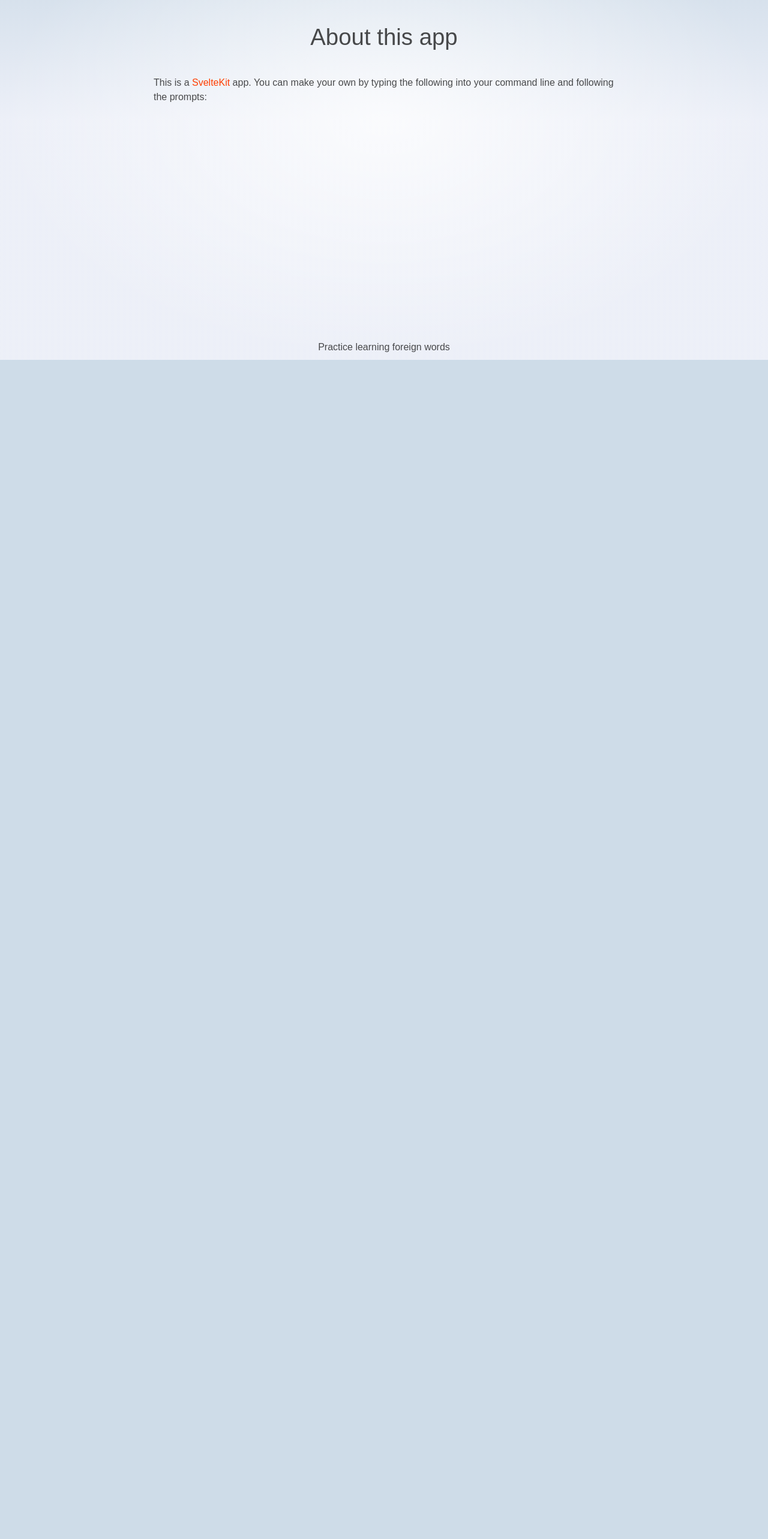
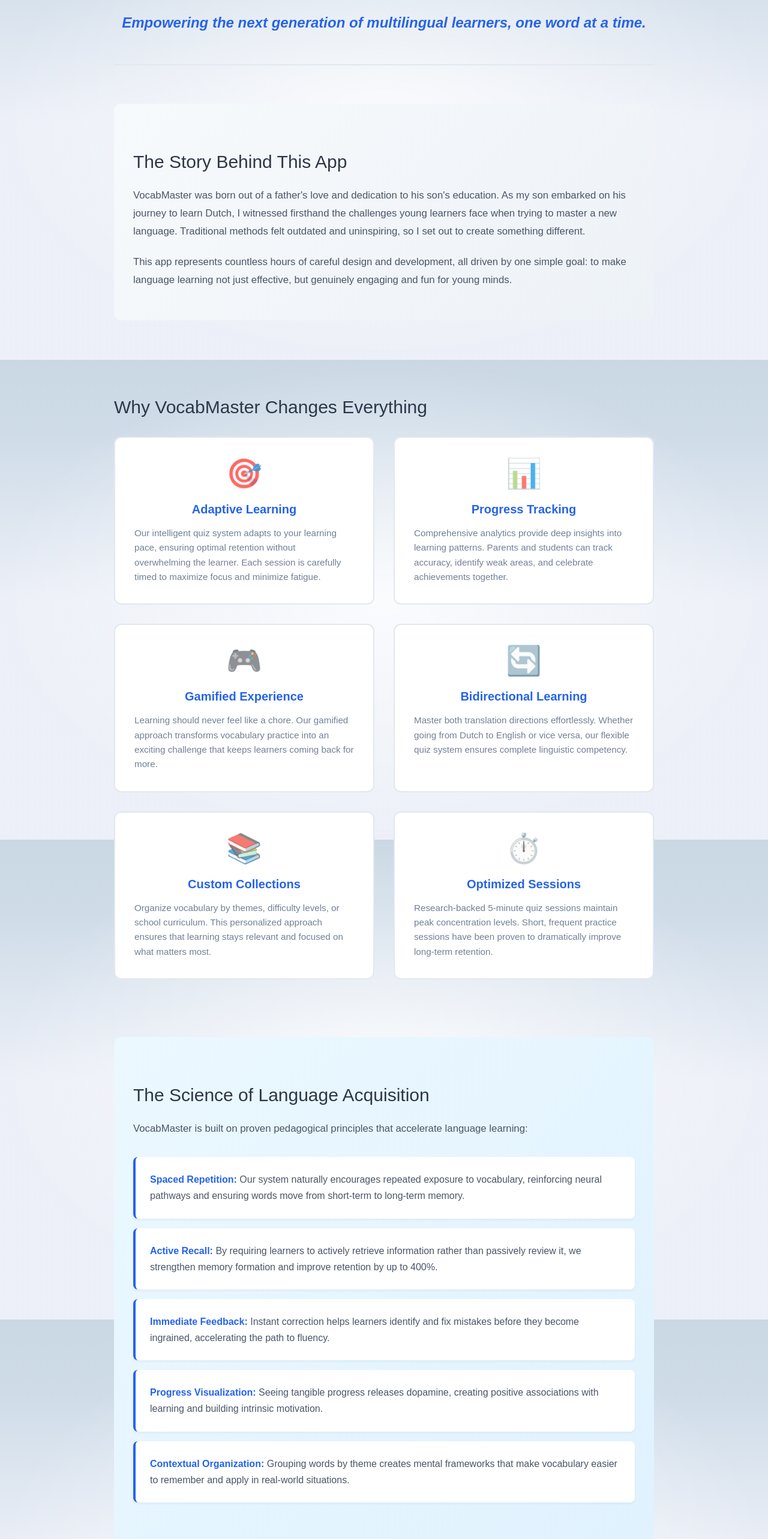
Before and after one commit to tclaes/word-learner, a SvelteKit app: page /about in a window 1280 px wide. Shown: the part 200-2766 px from the top of the page at 60% size. Before the commit the page ends 800 px from the top, so only its background shows below. Built offline with nearby package versions, Linux system fonts and the light colour scheme; no server answers.

Commit message:
Updated +page.svelte

```diff
--- a/src/routes/about/+page.svelte
+++ b/src/routes/about/+page.svelte
@@ -1,13 +1,337 @@
 <svelte:head>
 	<title>About</title>
-	<meta name="description" content="About this app" />
+	<meta name="description" content="About VocabMaster - A Revolutionary Language Learning Platform" />
 </svelte:head>
 
 <div class="text-column">
-	<h1>About this app</h1>
+	<h1>About VocabMaster</h1>
 
-	<p>
-		This is a <a href="https://svelte.dev/docs/kit">SvelteKit</a> app. You can make your own by typing
-		the following into your command line and following the prompts:
-	</p>
+	<section class="hero-section">
+		<p class="tagline">
+			Empowering the next generation of multilingual learners, one word at a time.
+		</p>
+	</section>
+
+	<section class="story-section">
+		<h2>The Story Behind This App</h2>
+		<p>
+			VocabMaster was born out of a father's love and dedication to his son's education.
+			As my son embarked on his journey to learn Dutch, I witnessed firsthand the challenges
+			young learners face when trying to master a new language. Traditional methods felt
+			outdated and uninspiring, so I set out to create something different.
+		</p>
+		<p>
+			This app represents countless hours of careful design and development, all driven by
+			one simple goal: to make language learning not just effective, but genuinely engaging
+			and fun for young minds.
+		</p>
+	</section>
+
+	<section class="features-section">
+		<h2>Why VocabMaster Changes Everything</h2>
+		<div class="features-grid">
+			<div class="feature-card">
+				<div class="feature-icon">🎯</div>
+				<h3>Adaptive Learning</h3>
+				<p>
+					Our intelligent quiz system adapts to your learning pace, ensuring optimal
+					retention without overwhelming the learner. Each session is carefully timed
+					to maximize focus and minimize fatigue.
+				</p>
+			</div>
+			<div class="feature-card">
+				<div class="feature-icon">📊</div>
+				<h3>Progress Tracking</h3>
+				<p>
+					Comprehensive analytics provide deep insights into learning patterns. Parents
+					and students can track accuracy, identify weak areas, and celebrate achievements
+					together.
+				</p>
+			</div>
+			<div class="feature-card">
+				<div class="feature-icon">🎮</div>
+				<h3>Gamified Experience</h3>
+				<p>
+					Learning should never feel like a chore. Our gamified approach transforms
+					vocabulary practice into an exciting challenge that keeps learners coming
+					back for more.
+				</p>
+			</div>
+			<div class="feature-card">
+				<div class="feature-icon">🔄</div>
+				<h3>Bidirectional Learning</h3>
+				<p>
+					Master both translation directions effortlessly. Whether going from Dutch to
+					English or vice versa, our flexible quiz system ensures complete linguistic
+					competency.
+				</p>
+			</div>
+			<div class="feature-card">
+				<div class="feature-icon">📚</div>
+				<h3>Custom Collections</h3>
+				<p>
+					Organize vocabulary by themes, difficulty levels, or school curriculum.
+					This personalized approach ensures that learning stays relevant and focused
+					on what matters most.
+				</p>
+			</div>
+			<div class="feature-card">
+				<div class="feature-icon">⏱️</div>
+				<h3>Optimized Sessions</h3>
+				<p>
+					Research-backed 5-minute quiz sessions maintain peak concentration levels.
+					Short, frequent practice sessions have been proven to dramatically improve
+					long-term retention.
+				</p>
+			</div>
+		</div>
+	</section>
+
+	<section class="impact-section">
+		<h2>The Science of Language Acquisition</h2>
+		<p>
+			VocabMaster is built on proven pedagogical principles that accelerate language learning:
+		</p>
+		<ul class="benefits-list">
+			<li>
+				<strong>Spaced Repetition:</strong> Our system naturally encourages repeated exposure
+				to vocabulary, reinforcing neural pathways and ensuring words move from short-term to
+				long-term memory.
+			</li>
+			<li>
+				<strong>Active Recall:</strong> By requiring learners to actively retrieve information
+				rather than passively review it, we strengthen memory formation and improve retention
+				by up to 400%.
+			</li>
+			<li>
+				<strong>Immediate Feedback:</strong> Instant correction helps learners identify and
+				fix mistakes before they become ingrained, accelerating the path to fluency.
+			</li>
+			<li>
+				<strong>Progress Visualization:</strong> Seeing tangible progress releases dopamine,
+				creating positive associations with learning and building intrinsic motivation.
+			</li>
+			<li>
+				<strong>Contextual Organization:</strong> Grouping words by theme creates mental
+				frameworks that make vocabulary easier to remember and apply in real-world situations.
+			</li>
+		</ul>
+	</section>
+
+	<section class="testimonial-section">
+		<h2>A Parent's Pride</h2>
+		<blockquote class="testimonial">
+			<p>
+				Watching my son's confidence grow as he masters Dutch has been one of the most
+				rewarding experiences of my life. What started as a simple tool has become an
+				integral part of his daily learning routine. His vocabulary has expanded dramatically,
+				and more importantly, he actually looks forward to practice time.
+			</p>
+			<p>
+				Language learning is no longer a struggle—it's become an adventure. That's the
+				power of the right tools combined with the right motivation.
+			</p>
+		</blockquote>
+	</section>
+
+	<section class="mission-section">
+		<h2>Our Mission</h2>
+		<p>
+			VocabMaster exists to prove that technology, when thoughtfully designed with love
+			and purpose, can transform education. We believe that every child deserves access
+			to tools that make learning not just possible, but genuinely enjoyable.
+		</p>
+		<p>
+			This is more than an app—it's a bridge between cultures, a gateway to new opportunities,
+			and a testament to what can be achieved when a parent's dedication meets modern technology.
+		</p>
+		<p class="closing">
+			Here's to every learner brave enough to embark on the journey of mastering a new language.
+			May VocabMaster be your trusted companion every step of the way.
+		</p>
+	</section>
 </div>
+
+<style>
+	.text-column {
+		padding: 2rem;
+		max-width: 900px;
+		margin: 0 auto;
+	}
+
+	h1 {
+		font-size: 2.5rem;
+		color: #1a202c;
+		margin-bottom: 1rem;
+		text-align: center;
+	}
+
+	h2 {
+		font-size: 1.875rem;
+		color: #2d3748;
+		margin-top: 3rem;
+		margin-bottom: 1.5rem;
+	}
+
+	h3 {
+		font-size: 1.25rem;
+		color: #2d3748;
+		margin-bottom: 0.75rem;
+	}
+
+	p {
+		line-height: 1.8;
+		color: #4a5568;
+		margin-bottom: 1.25rem;
+		font-size: 1.05rem;
+	}
+
+	.hero-section {
+		text-align: center;
+		padding: 2rem 0 3rem 0;
+		border-bottom: 2px solid #e2e8f0;
+		margin-bottom: 2rem;
+	}
+
+	.tagline {
+		font-size: 1.5rem;
+		color: #2563eb;
+		font-weight: 600;
+		font-style: italic;
+		margin: 0;
+	}
+
+	.story-section {
+		background: linear-gradient(135deg, #f7fafc 0%, #edf2f7 100%);
+		padding: 2rem;
+		border-radius: 12px;
+		margin: 2rem 0;
+	}
+
+	.features-section {
+		margin: 3rem 0;
+	}
+
+	.features-grid {
+		display: grid;
+		grid-template-columns: repeat(auto-fit, minmax(280px, 1fr));
+		gap: 2rem;
+		margin-top: 2rem;
+	}
+
+	.feature-card {
+		background: white;
+		border: 2px solid #e2e8f0;
+		border-radius: 12px;
+		padding: 2rem;
+		transition: all 0.3s;
+	}
+
+	.feature-card:hover {
+		transform: translateY(-4px);
+		box-shadow: 0 12px 24px rgba(37, 99, 235, 0.15);
+		border-color: #2563eb;
+	}
+
+	.feature-icon {
+		font-size: 3rem;
+		margin-bottom: 1rem;
+		text-align: center;
+	}
+
+	.feature-card h3 {
+		text-align: center;
+		color: #2563eb;
+		margin-bottom: 1rem;
+	}
+
+	.feature-card p {
+		font-size: 0.95rem;
+		color: #718096;
+		line-height: 1.6;
+		margin: 0;
+	}
+
+	.impact-section {
+		background: linear-gradient(135deg, #ebf8ff 0%, #e0f2fe 100%);
+		padding: 2rem;
+		border-radius: 12px;
+		margin: 3rem 0;
+	}
+
+	.benefits-list {
+		list-style: none;
+		padding: 0;
+		margin: 2rem 0;
+	}
+
+	.benefits-list li {
+		background: white;
+		padding: 1.5rem;
+		margin-bottom: 1rem;
+		border-radius: 8px;
+		border-left: 4px solid #2563eb;
+		box-shadow: 0 2px 4px rgba(0, 0, 0, 0.05);
+		line-height: 1.7;
+		color: #4a5568;
+	}
+
+	.benefits-list strong {
+		color: #2563eb;
+		font-weight: 600;
+	}
+
+	.testimonial-section {
+		margin: 3rem 0;
+	}
+
+	.testimonial {
+		background: linear-gradient(135deg, #fef3c7 0%, #fde68a 100%);
+		padding: 2rem;
+		border-radius: 12px;
+		border-left: 6px solid #f59e0b;
+		font-style: italic;
+		margin: 2rem 0;
+	}
+
+	.testimonial p {
+		color: #78350f;
+		font-size: 1.1rem;
+		line-height: 1.8;
+	}
+
+	.mission-section {
+		background: linear-gradient(135deg, #f0fdf4 0%, #dcfce7 100%);
+		padding: 2rem;
+		border-radius: 12px;
+		margin: 3rem 0 2rem 0;
+	}
+
+	.closing {
+		font-size: 1.15rem;
+		font-weight: 500;
+		color: #059669;
+		text-align: center;
+		margin-top: 2rem;
+		padding-top: 2rem;
+		border-top: 2px solid #a7f3d0;
+	}
+
+	@media (max-width: 768px) {
+		h1 {
+			font-size: 2rem;
+		}
+
+		h2 {
+			font-size: 1.5rem;
+		}
+
+		.tagline {
+			font-size: 1.25rem;
+		}
+
+		.features-grid {
+			grid-template-columns: 1fr;
+		}
+	}
+</style>
```
